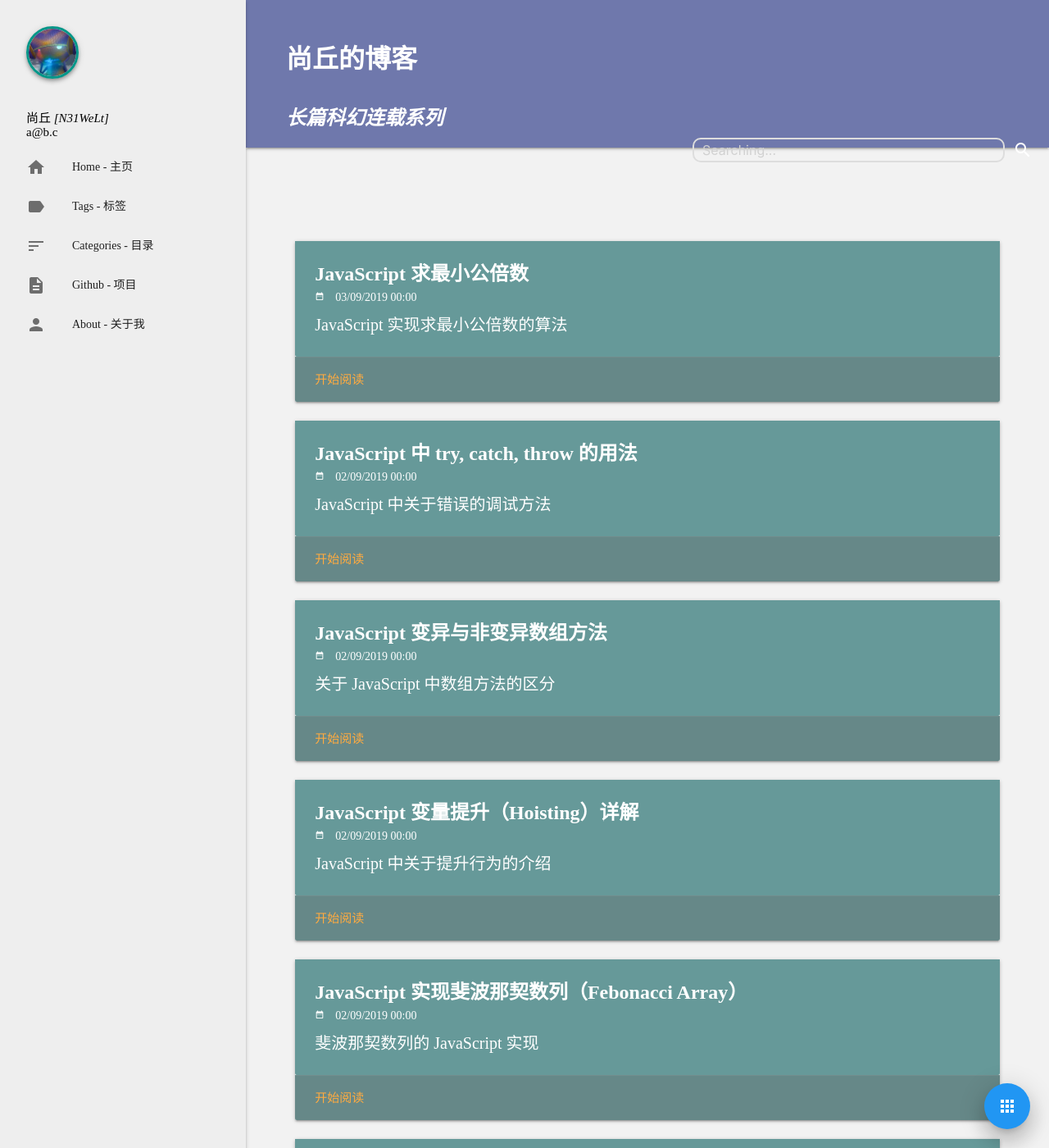
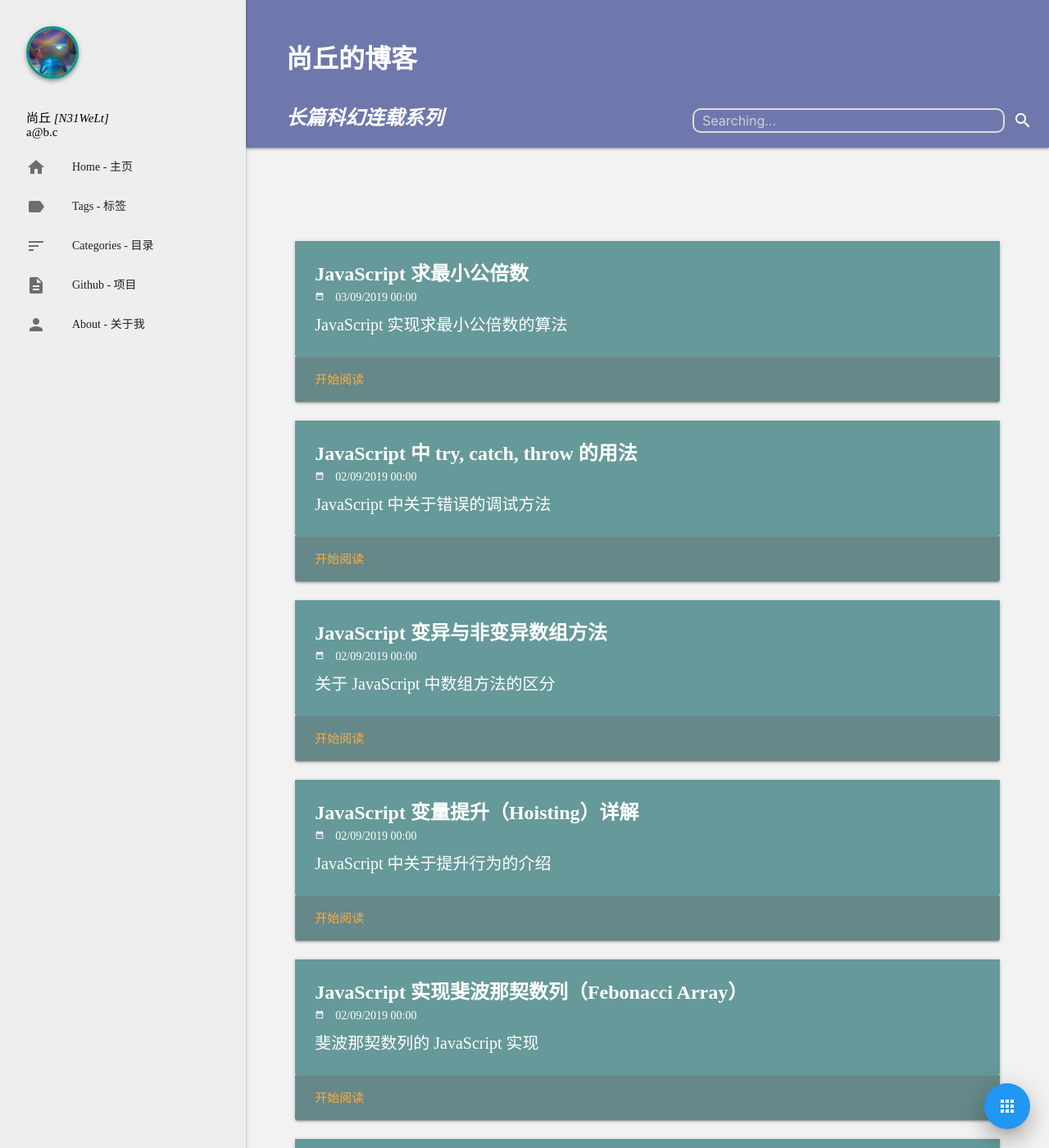
Before and after one commit to keepwalk/keepwalk.github.io, a Jekyll site: the page built from index.html, in a window 1280 px wide and 1400 px high. Shown: the whole window at 82% size. Built offline with Jekyll 4.4.1, drawn with Linux system fonts in a browser that asks for light colours; the list of posts is cut into pages by our own code; comment, search, counter and statistics services are not loaded.

Commit message:
Update page.sass

```diff
--- a/assets/css/page.sass
+++ b/assets/css/page.sass
@@ -172,7 +172,7 @@
   .search
     display: none
     position: absolute
-    top: 168px
+    top: 132px
     right: 0
     width: 100%
     height: 30px
@@ -230,12 +230,13 @@
   .row
     margin-bottom: 0px
   .footer-message
+    height: 10px
     font-family: cursive
-    font-size: 1.0rem
+    font-size: 0.2rem
     font-weight: bold
     margin: 0
   .visit-statistics
-    margin-top: 5px
+    margin-top: 0px
 
 // Valine
 .v[data-class=v] .vcards
```
